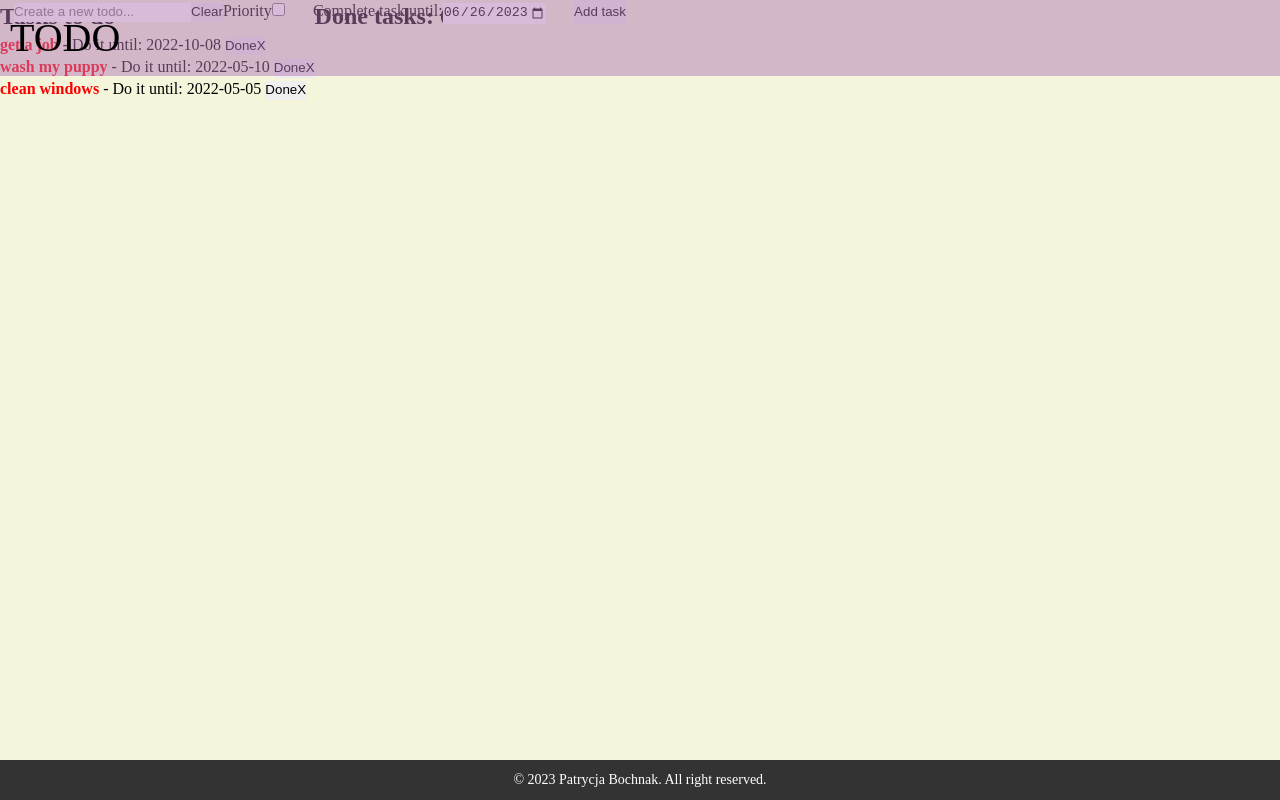
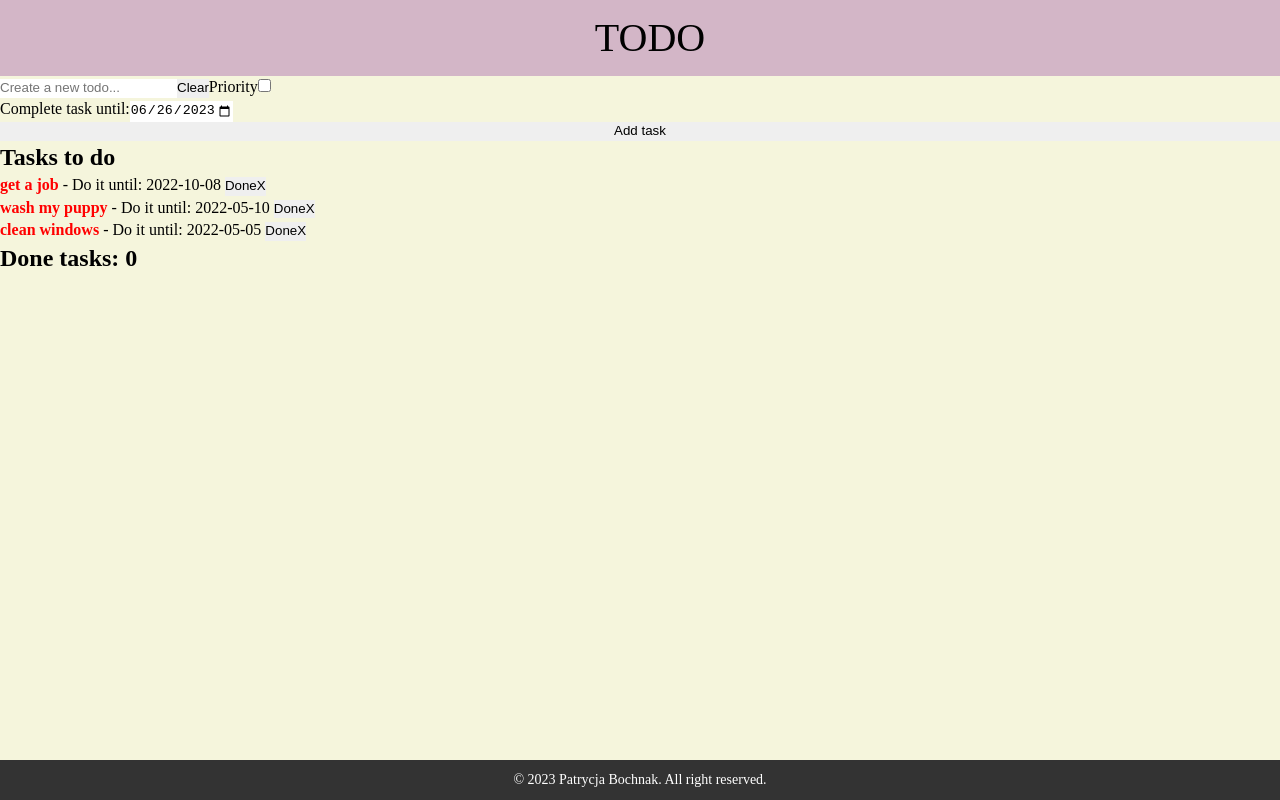
Before and after one commit to PatrycjaBochnak/TODO-app, a React (Create React App) app: page / in a window 1280 px wide. Built offline with nearby package versions, Linux system fonts and the light colour scheme.

Commit message:
working on structure

```diff
--- a/src/components/TaskList.js
+++ b/src/components/TaskList.js
@@ -1,6 +1,6 @@
 import React from "react";
 import Task from "./Task";
-import '../styles/App.css';
+import '../styles/TaskList.css';
 
 const TaskList = (props) => {
   const active = props.tasks.filter((task) => task.active === true);
@@ -27,7 +27,7 @@ const TaskList = (props) => {
 
   return (
     <>
-      <div className="active">
+      <div className="active-tasks">
         <h2 className="App-headings">Tasks to do</h2>
         {activeTasks.length > 0 ? (
           activeTasks
--- a/src/styles/AddTask.css
+++ b/src/styles/AddTask.css
@@ -1,10 +1,12 @@
 .form-todo {
-    position:absolute;
+    position: relative;
     display: flex;
-    width: 50%;
+    flex-flow: column;
+    width: 100%;
     justify-content: space-around;
 }
 .todo-addtask {
     position: relative;
     display: flex;
+    flex-flow: column;
 }
--- a/src/styles/App.css
+++ b/src/styles/App.css
@@ -10,15 +10,14 @@
 
 body {
   position: relative;
-  display: flex;
   height: 100%;
   width: 100%;
   min-height: 100vh;
-  flex-direction: column;
   background-color: beige;
 }
 .main-app-content {
 position: relative;
 display: flex;
-flex-flow: row;
+flex-flow: column;
+justify-content: center;
 }
--- a/src/styles/Header.css
+++ b/src/styles/Header.css
@@ -1,9 +1,9 @@
 .header {
-  position: fixed;
+  position: relative;
   width: 100%;
   display: flex;
   background-color: rgba(178, 120, 180, 0.5);
-  justify-content: space-between;
+  justify-content: center;
   padding: 10px;
   z-index: 1000;
 }
--- a/src/styles/TaskList.css
+++ b/src/styles/TaskList.css
@@ -0,0 +1,5 @@
+.active-tasks {
+    position: relative;
+    display: flex;
+    flex-flow: column;
+}
```
